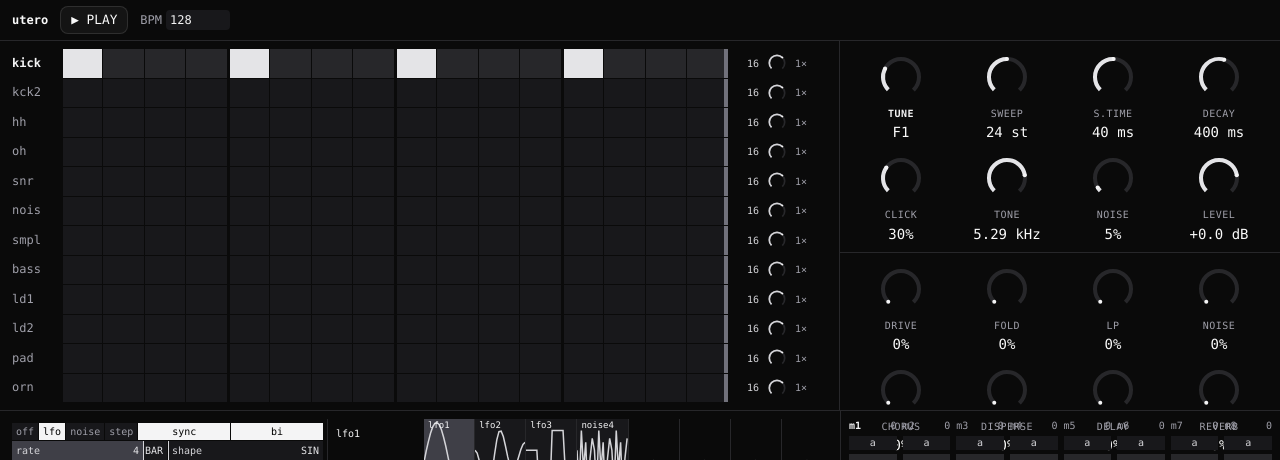
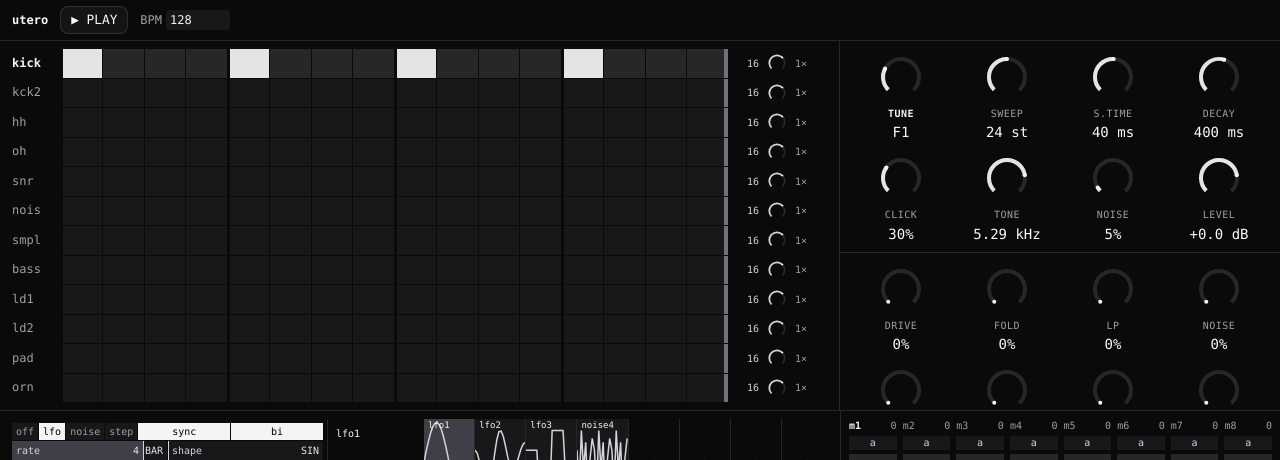
Before and after one commit to benjamin-rigo/utero, a React (Vite) app in the folder web/: page / in a window 1280 px wide. Shown: the top 460 px of the page. Built offline with nearby package versions, Linux system fonts and the light colour scheme.

Commit message:
fix(web): machine page scrolls instead of overflowing
Co-Authored-By: Claude Opus 5.5 <noreply@anthropic.com>

```diff
--- a/web/src/ui/MachinePanel.tsx
+++ b/web/src/ui/MachinePanel.tsx
@@ -17,7 +17,7 @@ export function MachinePanel({ state, frame, store }: Props) {
   const t = state.selected
   const machine = MACHINES[t]
   return (
-    <aside aria-label={`${state.tracks[t].name} machine`} className="flex min-h-0 flex-col">
+    <aside aria-label={`${state.tracks[t].name} machine`} className="flex min-h-0 flex-col overflow-y-auto">
       {machine ? (
         // keyed by track so page and selected param reset when switching tracks
         <MachineBody key={t} state={state} frame={frame} store={store} track={t} machine={machine} />
```
